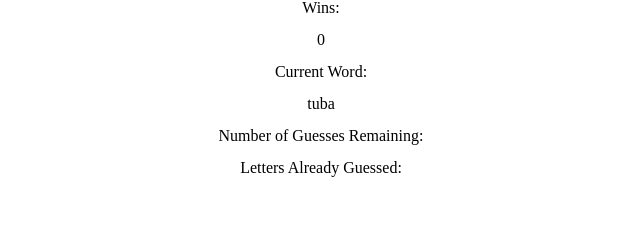
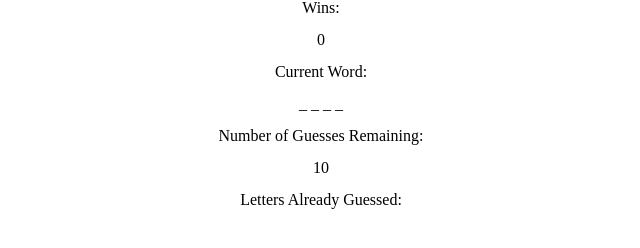
Before and after one commit to maximusunc/Hangman-Game, a plain HTML site: page index.html in a window 1280 px wide. Shown: the part 148-396 px from the top of the page, without its empty margins (319-959 px from the left). Drawn offline with Linux system fonts and the light colour scheme.

Commit message:
got blanks to show instead of current word

```diff
--- a/assets/javascript/game.js
+++ b/assets/javascript/game.js
@@ -2,14 +2,21 @@
 var wins = 0;
 var guessesRemaining = 10;
 var lettersGuessed = [];
+var blanks = [];
 document.getElementById('wins').innerHTML = wins;
+document.getElementById('guessesRemaining').innerHTML = guessesRemaining;
+document.getElementById('lettersGuessed').innerHTML = lettersGuessed;
 // Pick word to be guessed
 var wordList = ['accordion', 'guitar', 'harp', 'alphorn', 'saxophone', 'anvil', 'piano', 'bagpipes', 'banjo', 'baritone', 'bass', 'clarinet', 'drums', 'bassoon', 'bells', 'bongo', 'cello', 'chimes', 'clarinet', 'cornet', 'cowbell', 'cymbals', 'didgeridoo', 'organ', 'euphonium', 'fiddle', 'flugelhorn', 'flute', 'horn', 'gong', 'mandolin', 'oboe', 'piccolo', 'recorder', 'sousaphone', 'tambourine', 'triangle', 'trombone', 'trumpet', 'tuba', 'ukulele', 'violin', 'xylophone'];
 var currentWord = wordList[Math.floor(Math.random() * (wordList.length - 1))];
 console.log(currentWord);
-document.getElementById('currentWord').innerHTML = currentWord;
 // Show blanks
-
+for (var i = 0; i < currentWord.length; i ++) {
+	blanks.push("_ ");
+}
+console.log(blanks);
+console.log(blanks);
+document.getElementById('blanks').innerHTML = blanks.join("");
 //
 // Receive input from player
 // Check to see if letter is in word
--- a/index.html
+++ b/index.html
@@ -13,9 +13,11 @@
 	<p>Wins: </p>
 	<p id='wins'></p>
 	<p>Current Word: </p>
-	<p id='currentWord'></p>
+	<p id='blanks'></p>
 	<p>Number of Guesses Remaining: </p>
+	<p id='guessesRemaining'></p>
 	<p>Letters Already Guessed: </p>
+	<p id='lettersGuessed'></p>
 
 <script src='assets/javascript/game.js'></script>
 </body>
```
